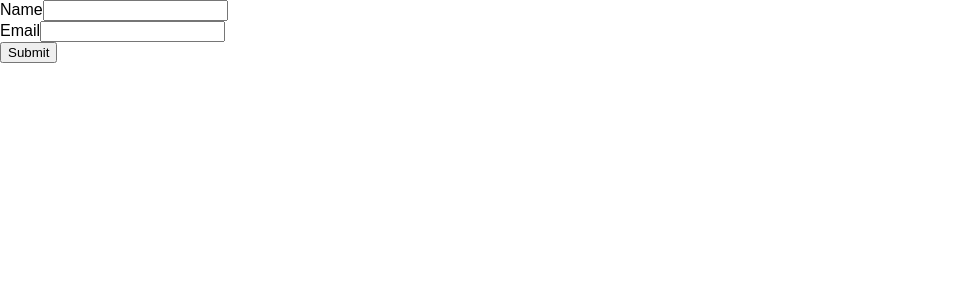
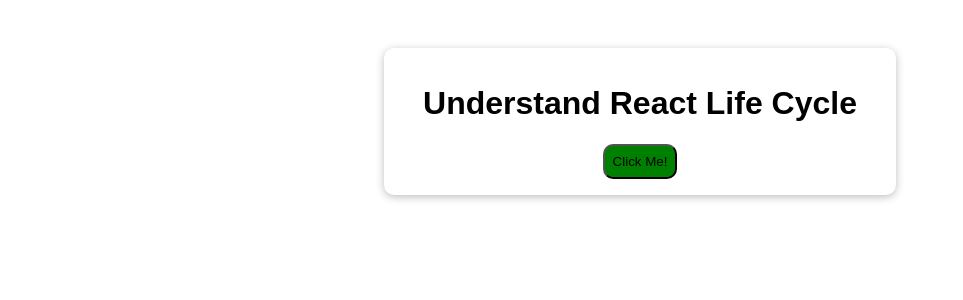
Before and after one commit to jne-freshers-april-2024/imran-mern-training, a React (Create React App) app in the folder reactjs/: page / in a window 1280 px wide. Shown: the top 300 px of the page, without its empty margins (0-963 px from the left). Built offline with nearby package versions, Linux system fonts and the light colour scheme.

Commit message:
Understanded react life cycle

```diff
--- a/reactjs/src/App.js
+++ b/reactjs/src/App.js
@@ -2,10 +2,12 @@
 import './App.css';
 import Login from './Components/LoginForm';
 import UseReducer from './Components/UseReducer';
+import ReactLifeCycle from './Components/UnderstandReactLifeCycle';
 const App = ()=> {
    return (
       <div>
-          <Login/>
+         <ReactLifeCycle/>
+          {/* <Login/> */}
           {/* <UseReducer/> */}
       </div>
     );
--- /dev/null
+++ b/reactjs/src/Components/ButtonDay05.js
@@ -0,0 +1,10 @@
+import React from "react";
+import './UnderstandReactLifeCycle.css'
+const Button = (props) => {
+  return (
+    <button className="buttens" type="button" onClick={props.onConform}>
+      {props.children}
+    </button>
+  );
+};
+export default Button;
--- /dev/null
+++ b/reactjs/src/Components/UnderstandReactLifeCycle.css
@@ -0,0 +1,16 @@
+.app{
+    margin: 3rem auto;
+    width: 30rem;
+    padding: 1rem;
+    background: white;
+    box-shadow: 0 2px 8px rgba(0,0,0,0.26);
+    border-radius: 10px;
+    text-align: center;
+}
+
+.buttens{
+     color: black;
+     border-radius: 10px;
+     background-color: green;
+     padding: 8px;
+}
--- /dev/null
+++ b/reactjs/src/Components/UnderstandReactLifeCycle.js
@@ -0,0 +1,19 @@
+import React, { useState } from "react";
+import Button from "./ButtonDay05";
+import './UnderstandReactLifeCycle.css'
+
+const ReactLifeCycle = ()=>{
+     const[showPara,setShowPara] = useState(false)
+     console.log("Inside ReactLifeCycle....")
+     const onConformHandler = ()=>{
+          setShowPara((prevshowPara)=>!prevshowPara)
+     }
+    return (
+         <div className="app">
+             <h1>Understand React Life Cycle</h1>
+             { showPara && <p style={{color:"green"}}>New Para Inserted</p>}
+            <Button onConform={onConformHandler}>Click Me!</Button>
+         </div>
+    )
+}
+export default ReactLifeCycle
```
Also changed, not shown: reactjs/src/ReactInternal.txt (added).
